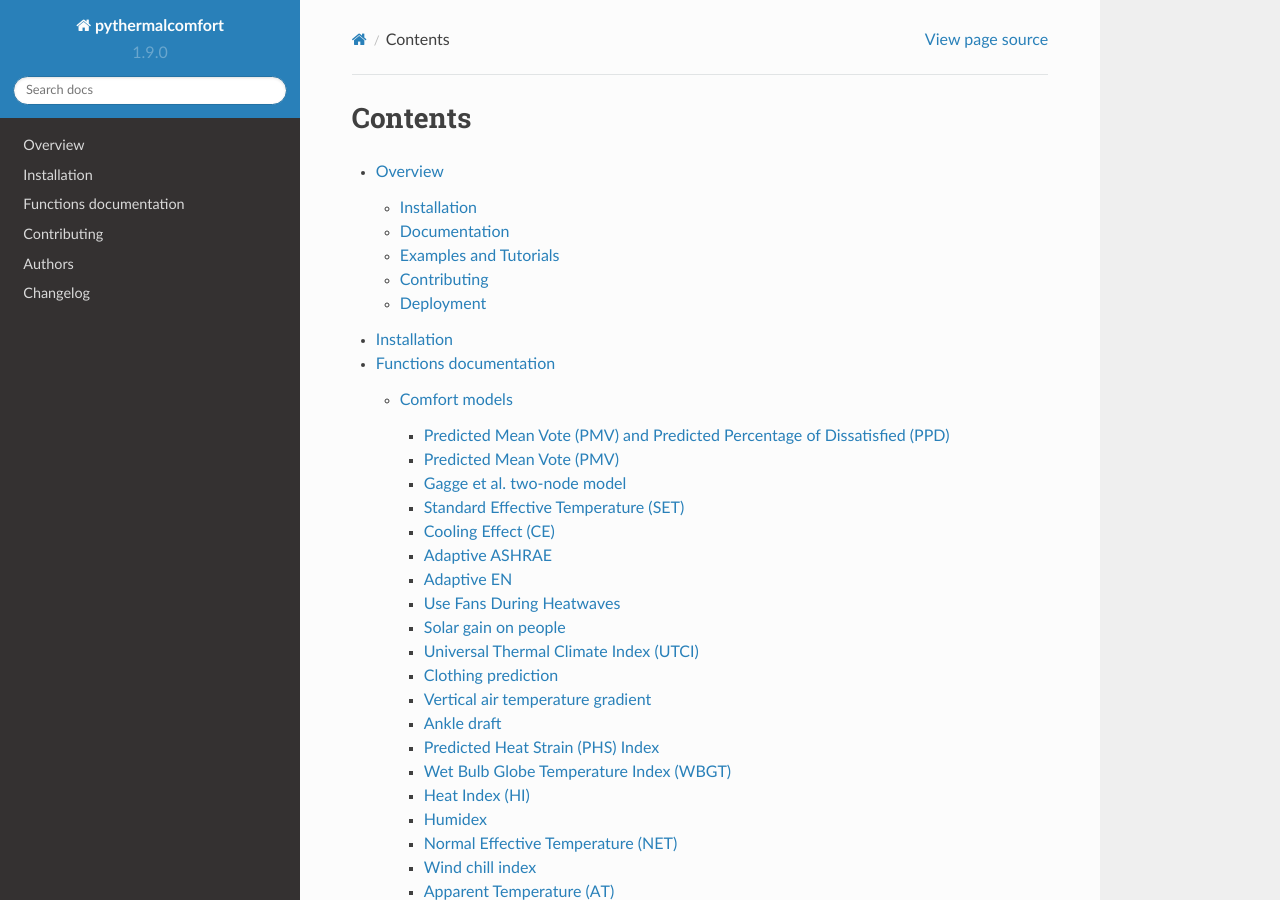
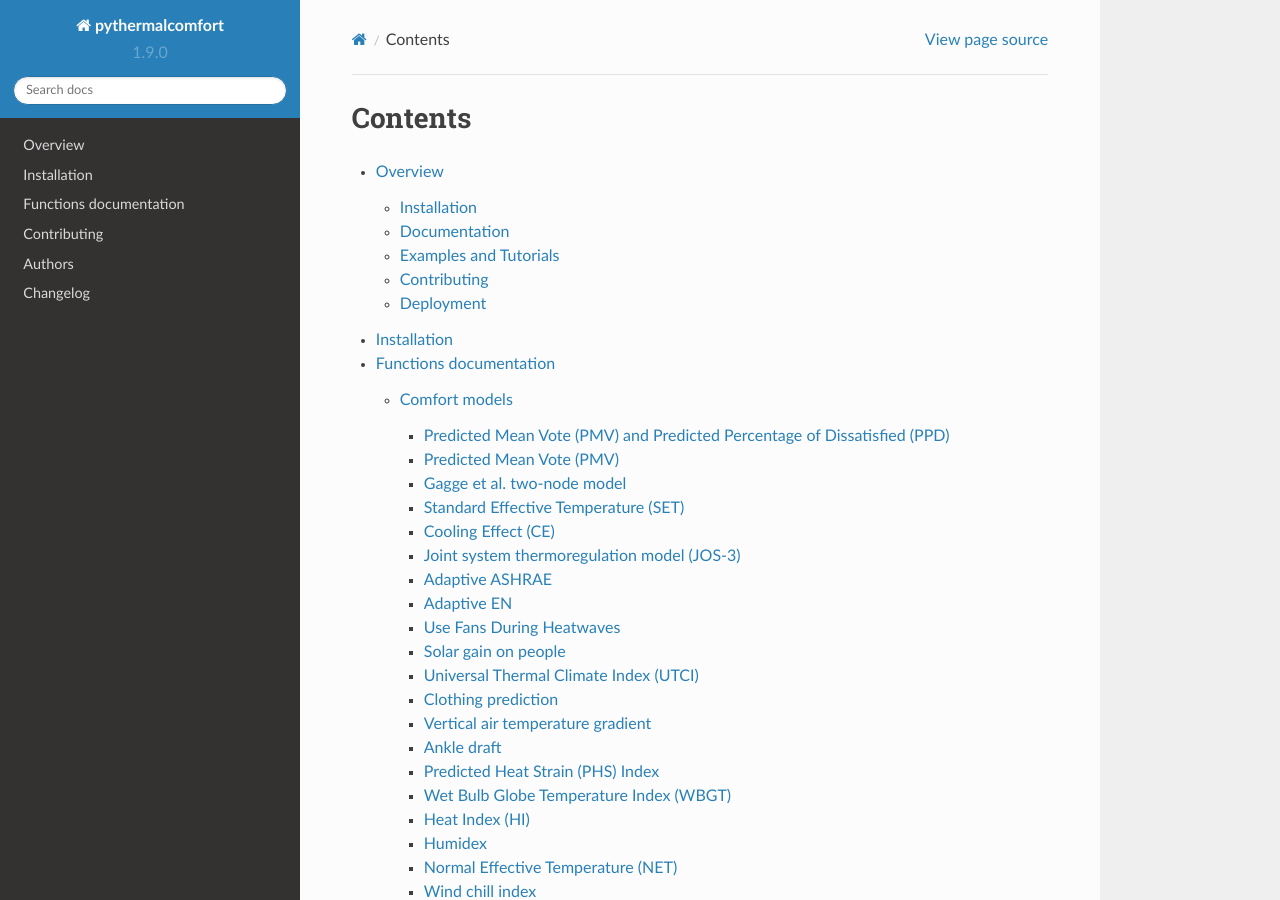
Before and after one commit to CenterForTheBuiltEnvironment/pythermalcomfort, a Sphinx documentation site: the page built from docs/index.rst, in a window 1280 px wide and 900 px high. Built offline with Sphinx 7.4.7 and the Read the Docs theme 2.0.0, drawn with Linux system fonts in a browser that asks for light colours; pages that are not in the unit, such as notebooks, are missing from menus; some of the changed lines change nothing that is shown.

Commit message:
docs: documenting JOS-3 model

```diff
--- a/docs/reference/pythermalcomfort.rst
+++ b/docs/reference/pythermalcomfort.rst
@@ -31,6 +31,32 @@
 -------------------
 
 .. autofunction:: pythermalcomfort.models.cooling_effect
+
+Joint system thermoregulation model (JOS-3)
+-------------------------------------------
+
+The thermoregulation JOS-3 model consists of 83 nodes. Human physiological responses and body temperatures are calculated using the backward difference method.
+
+Parameters:
+    * height : float, optional
+        Body height [m]. The default is 1.72.
+    * weight : float, optional
+        Body weight [kg]. The default is 74.43.
+    * fat : float, optional
+        Fat rte [%]. The default is 15.
+    * age : int, optional
+        Age [years]. The default is 20.
+    * sex : str, optional
+        Sex ("male" or "female"). The default is "male".
+    * ci : float, optional
+        Cardiac index [L/min/m2]. The default is 2.6432.
+    * bmr_equation : str, optional
+        Choose a BMR equation. The default is "harris-benedict".
+    * bsa_equation : str, optional
+        Choose a BSA equation. The default is "dubois".
+    * ex_output : None, list or "all", optional
+        Extra output parameters. If "all", all parameters are output.
+        The default is None.
 
 Adaptive ASHRAE
 ---------------
```
